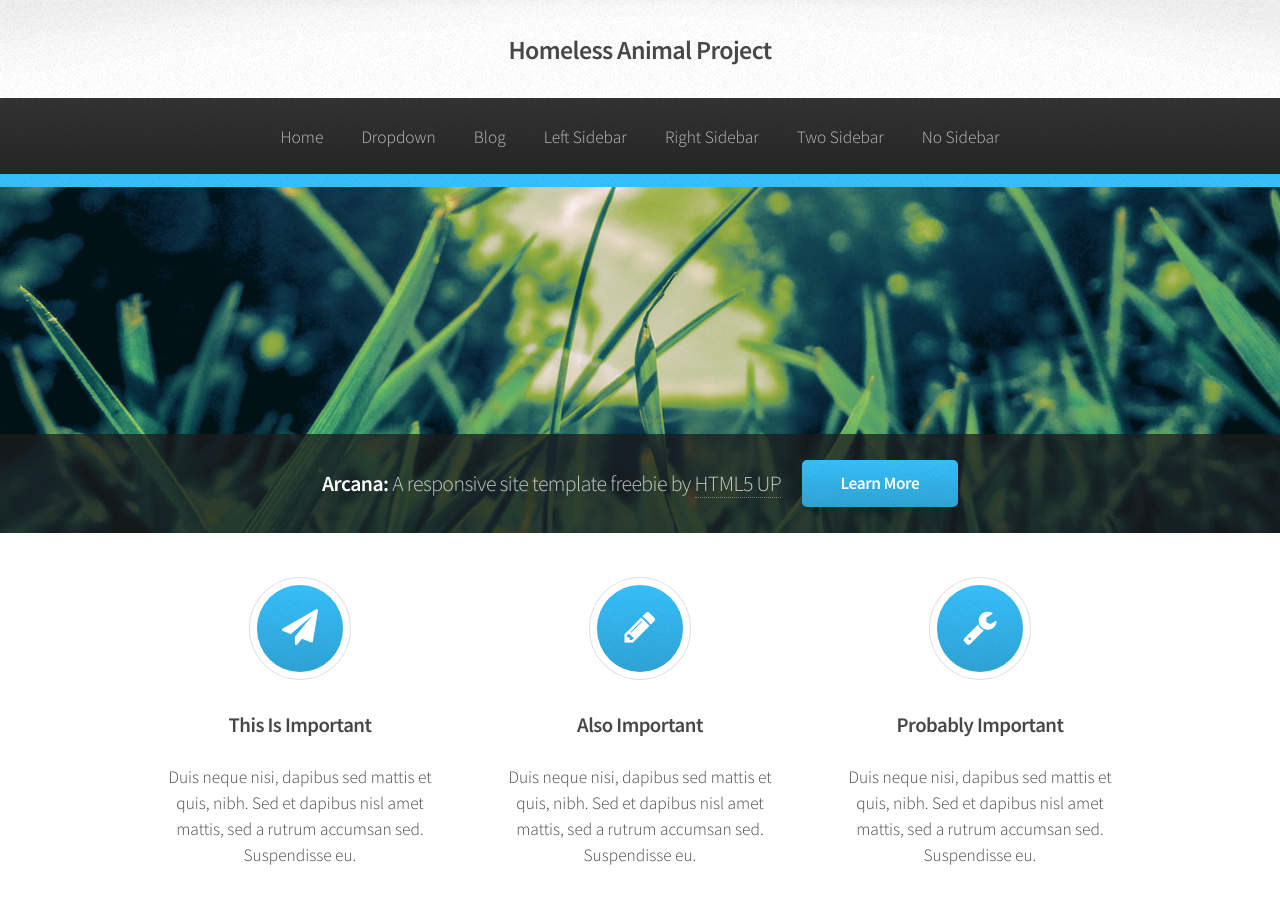
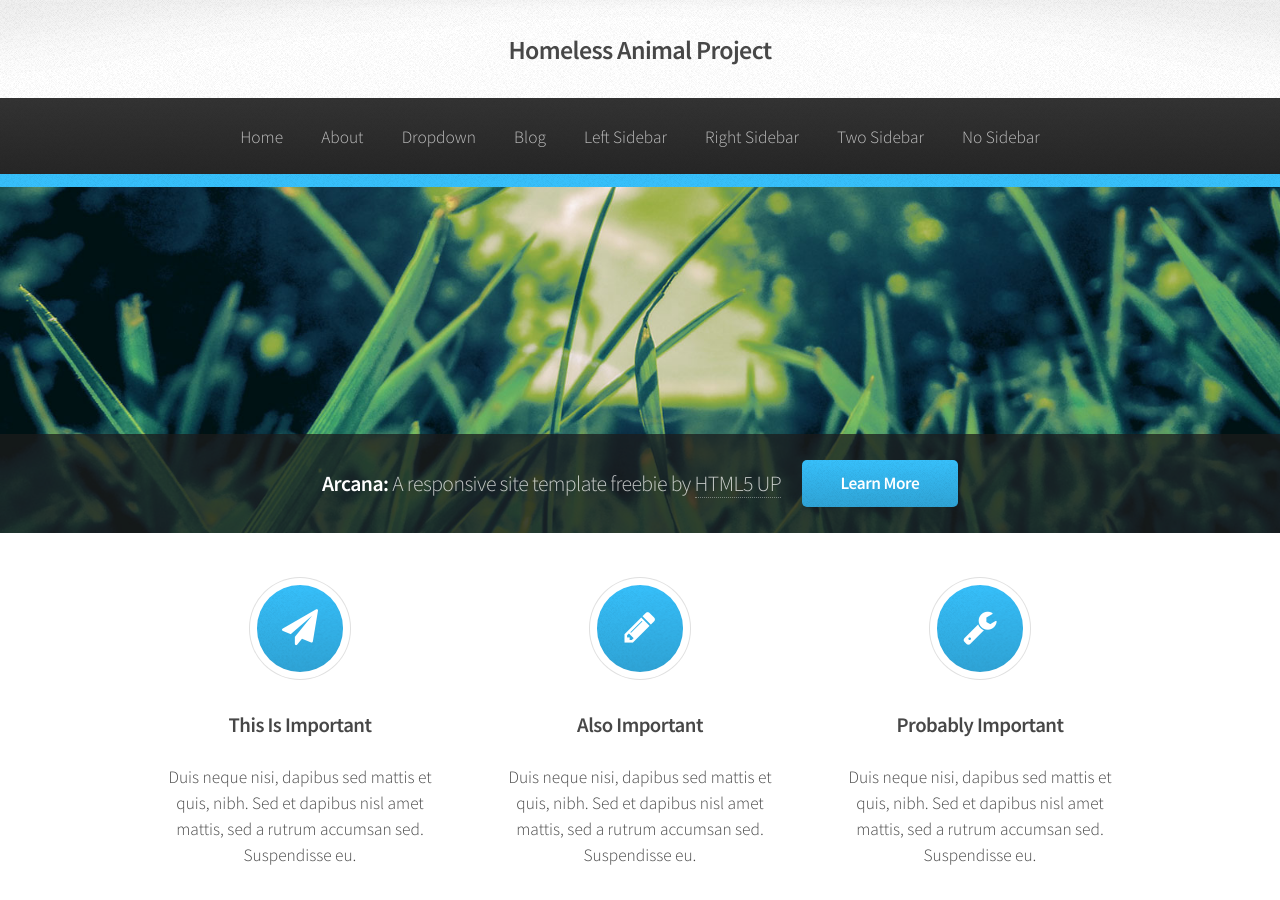
Before and after one commit to HomelessAnimalProject/HomelessAnimalProject.github.io, a Jekyll site: the page built from index.html, in a window 1280 px wide and 900 px high. Built offline with Jekyll 4.4.1, drawn with Linux system fonts in a browser that asks for light colours; the list of posts is cut into pages by our own code.

Commit message:
Add link to about page

```diff
--- a/_includes/header.html
+++ b/_includes/header.html
@@ -37,6 +37,9 @@
 							{% assign current = page.url | downcase | split: '/' %}
 							<li {% if current[1] == 'index.html' %}class="current"{% endif %}><a href="{{ site.baseurl }}/index.html">Home</a></li>
 							<li>
+								<a href="{{ site.baseurl }}/about.html">About</a>
+							</li>
+							<li>
 								<a href="">Dropdown</a>
 								<ul>
 									<li><a href="#">Lorem dolor</a></li>
```
